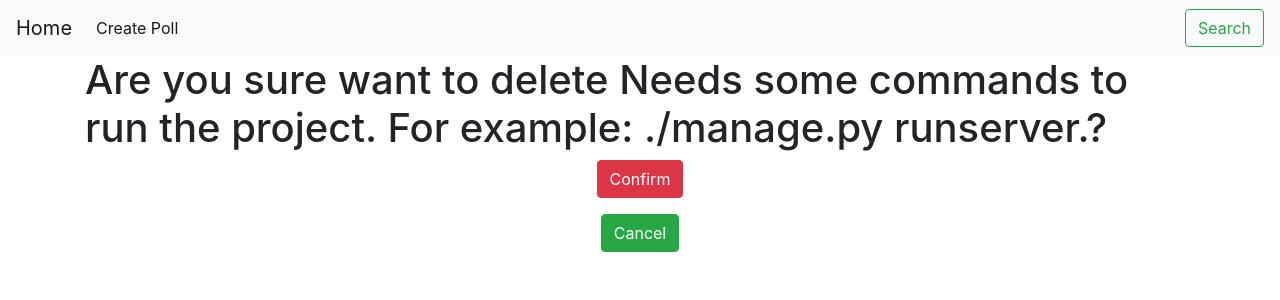
After one commit to samatuulu/exam7, a Django app: page /choice/1/delete/ in a window 1280 px wide. The commit adds this page. Shown: the top 300 px of the page. Run offline with Django 3.2, Linux system fonts and the light colour scheme; data comes from the database, SQL or seed files in the repository; some libraries are stand-ins or nearby versions.

Commit message:
Now users can delete the answer.

```diff
--- a/source/main/urls.py
+++ b/source/main/urls.py
@@ -17,7 +17,7 @@ from django.contrib import admin
 from django.urls import path
 
 from questiona.views import PollListView, PollDetailView, PollCreateView, PollUpdateView, PollDeleteView, \
-    ChoiceListView, ChoiceCreateView, ChoiceUpdateView
+    ChoiceListView, ChoiceCreateView, ChoiceUpdateView, ChoiceDeleteView
 
 urlpatterns = [
     path('admin/', admin.site.urls),
@@ -29,4 +29,5 @@ urlpatterns = [
     path('choice/', ChoiceListView.as_view(), name='choice'),
     path('choice/create/', ChoiceCreateView.as_view(), name='choice_create'),
     path('choice/<int:pk>/update/', ChoiceUpdateView.as_view(), name='choice_update'),
+    path('choice/<int:pk>/delete/', ChoiceDeleteView.as_view(), name='choice_delete'),
 ]
--- /dev/null
+++ b/source/questiona/templates/choice/choice_delete.html
@@ -0,0 +1,15 @@
+{% extends 'base.html' %}
+
+{% block title %}Delete answer{% endblock %}
+
+
+{% block content %}
+    <div class="container">
+    <h1>Are you sure want to delete {{ choice }}?</h1>
+    <form method="POST" action="{% url 'choice_delete' choice.pk %}" class="text-center">
+        {% csrf_token %}
+        <p><input class="btn btn-danger" type="submit" value="Confirm"></p>
+        <p><a class="btn btn-success" href="{% url 'choice' %}">Cancel</a></p>
+    </form>
+    </div>
+{% endblock %}
--- a/source/questiona/templates/poll/poll_delete.html
+++ b/source/questiona/templates/poll/poll_delete.html
@@ -5,7 +5,7 @@
 
 {% block content %}
     <div class="container">
-    <h1>Are you sure want to delete article {{ poll }}?</h1>
+    <h1>Are you sure want to delete{{ poll }}?</h1>
     <form method="POST" action="{% url 'poll_delete' poll.pk %}" class="text-center">
         {% csrf_token %}
         <p><input class="btn btn-danger" type="submit" value="Confirm"></p>
--- a/source/questiona/templates/poll/poll_detail.html
+++ b/source/questiona/templates/poll/poll_detail.html
@@ -12,6 +12,7 @@
                 <p class="list-group-item">Answer: {{ poll}}</p>
                 <li>
                 <a class="btn btn-primary" href="{% url 'choice_update' poll.pk %}">Update answer</a>
+                <a class="btn btn-primary" href="{% url 'choice_delete' poll.pk %}">Delete answer</a>
                 </li>
                 <br>
         {% endfor %}
--- a/source/questiona/views/__init__.py
+++ b/source/questiona/views/__init__.py
@@ -1,2 +1,2 @@
 from .poll_view import PollListView, PollDetailView, PollCreateView, PollUpdateView, PollDeleteView
-from .choice_view import ChoiceListView, ChoiceCreateView, ChoiceUpdateView
+from .choice_view import ChoiceListView, ChoiceCreateView, ChoiceUpdateView, ChoiceDeleteView
--- a/source/questiona/views/choice_view.py
+++ b/source/questiona/views/choice_view.py
@@ -1,5 +1,5 @@
-from django.urls import reverse
-from django.views.generic import ListView, CreateView, UpdateView
+from django.urls import reverse, reverse_lazy
+from django.views.generic import ListView, CreateView, UpdateView, DeleteView
 
 from questiona.forms import ChoiceForm
 from questiona.models import Choice
@@ -32,3 +32,10 @@ class ChoiceUpdateView(UpdateView):
 
     def get_success_url(self):
         return reverse('choice')
+
+
+class ChoiceDeleteView(DeleteView):
+    model = Choice
+    template_name = 'choice/choice_delete.html'
+    context_object_name = 'choice'
+    success_url = reverse_lazy('choice')
```
